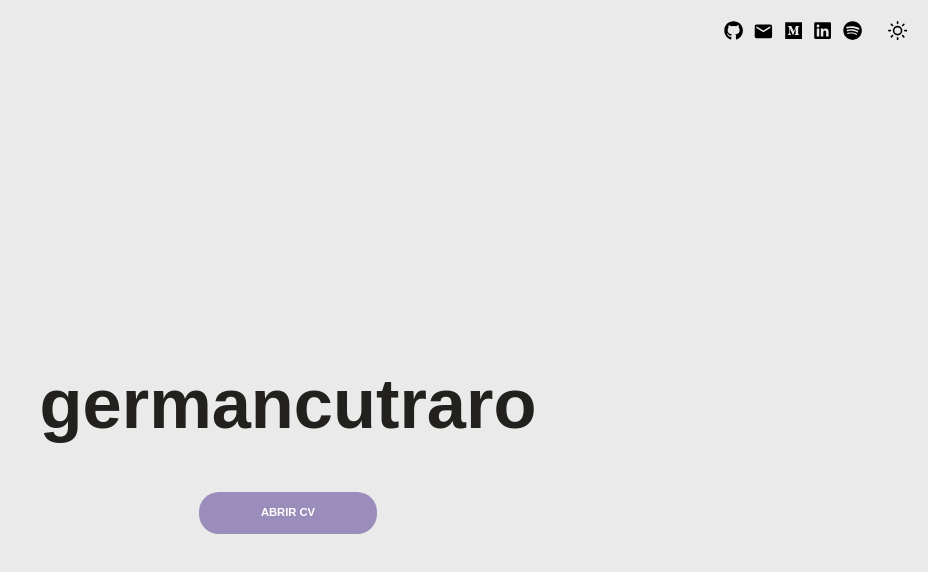
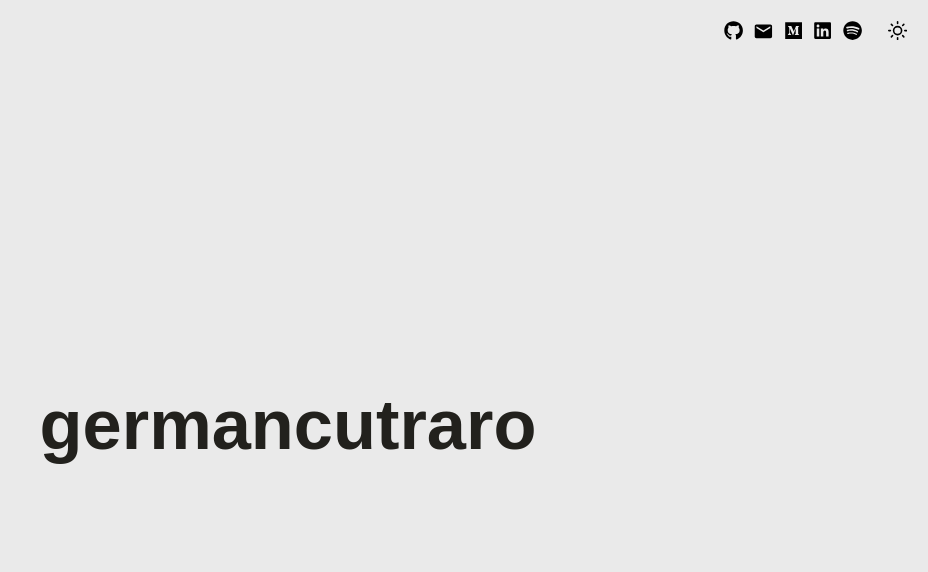
Before and after one commit to germancutraro/germancutraro.com, a Next.js app: page / in a window 1280 px wide. Shown: the top 572 px of the page, without its empty margins (352-1280 px from the left). Built offline with nearby package versions, Linux system fonts and the light colour scheme.

Commit message:
comment out the cv button

```diff
--- a/components/Content/index.js
+++ b/components/Content/index.js
@@ -4,9 +4,9 @@ import { Container, Title, CVButton, CVButtonText } from './styles';
 const Content = () => (
   <Container>
     <Title>germancutraro</Title>
-    <CVButton onClick={() => window.open('/cv.png', '_blank')}>
+    {/* <CVButton onClick={() => window.open('/cv.png', '_blank')}>
       <CVButtonText>ABRIR CV</CVButtonText>
-    </CVButton>
+    </CVButton> */}
   </Container>
 );
 
```
